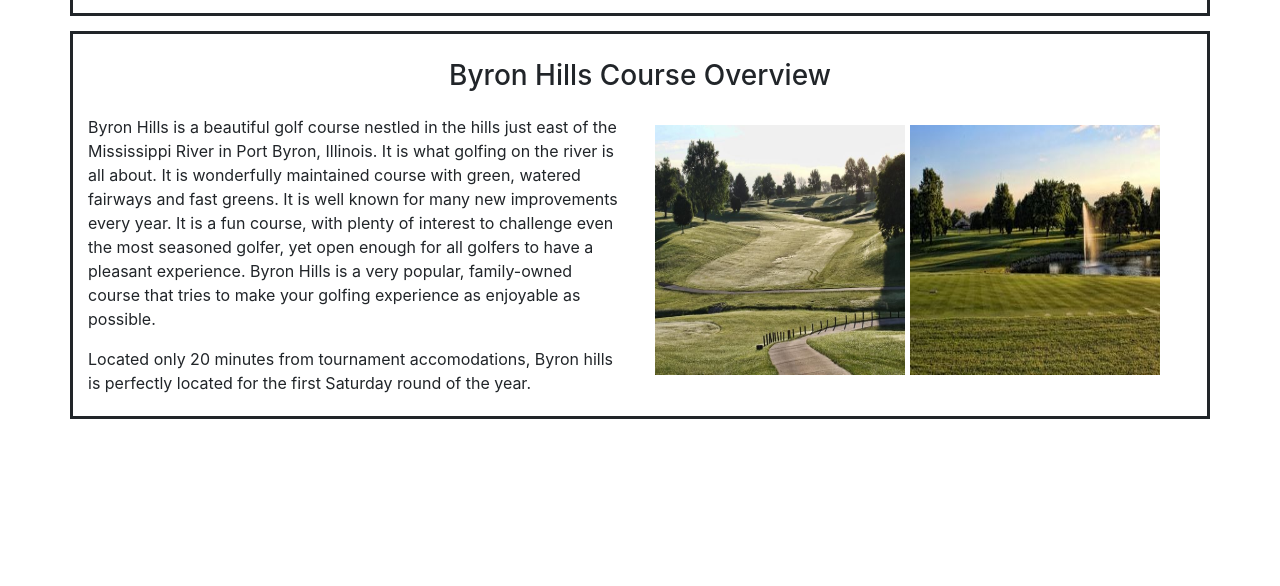
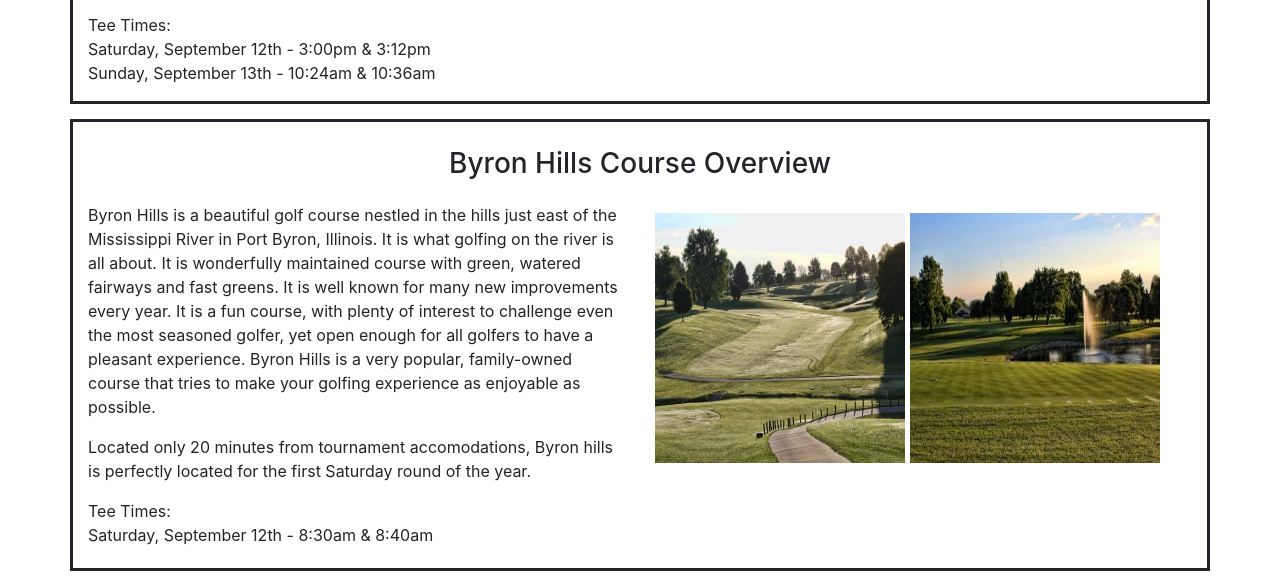
Before and after one commit to klynch94/JBO-Ryder-Cup, a plain HTML site: page courses.html in a window 1280 px wide. Shown: the part 1325-1911 px from the top of the page. Before the commit the page ends 1759 px from the top, so only its background shows below. Drawn offline with nearby package versions, Linux system fonts and the light colour scheme.

Commit message:
added tee times

```diff
--- a/courses.html
+++ b/courses.html
@@ -118,6 +118,8 @@
                     hole
                     make for an enjoyable round for every level of player.
                 </p>
+                <p>Tee Times:<br>Saturday, September 12th - 3:00pm & 3:12pm<br>Sunday, September 13th - 10:24am & 10:36am
+                </p>
             </div>
             <div id="videos" class="col">
                 <iframe width="500" height="250" src="https://www.youtube.com/embed/F4Tl9SFAXN4" frameborder="0"
@@ -139,6 +141,8 @@
                 </p>
                 <p>
                     Located only 20 minutes from tournament accomodations, Byron hills is perfectly located for the first Saturday round of the year.
+                </p>
+                <p>Tee Times:<br>Saturday, September 12th - 8:30am & 8:40am
                 </p>
             </div>
             <div id="byronPics" class="col">
```
